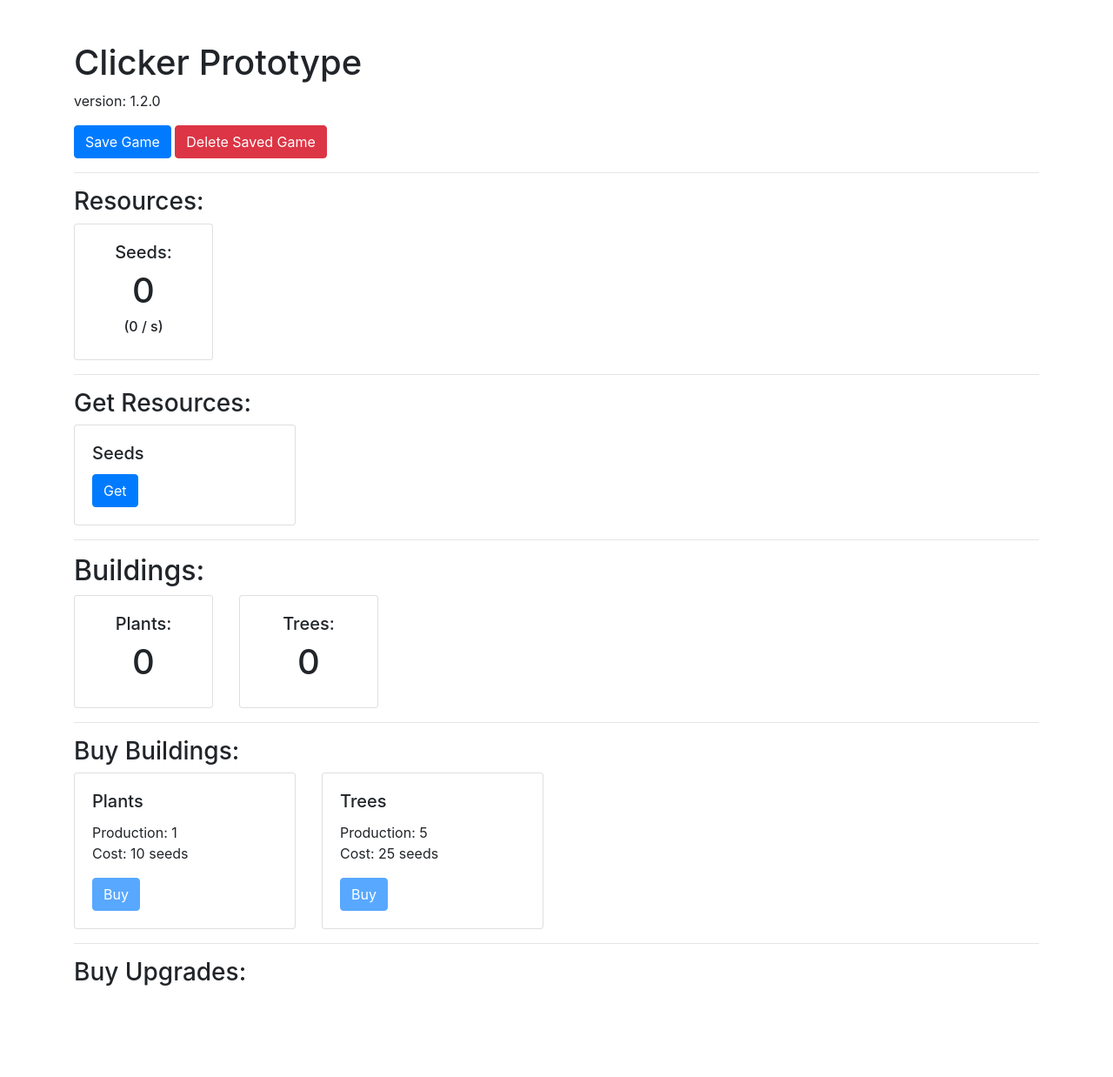
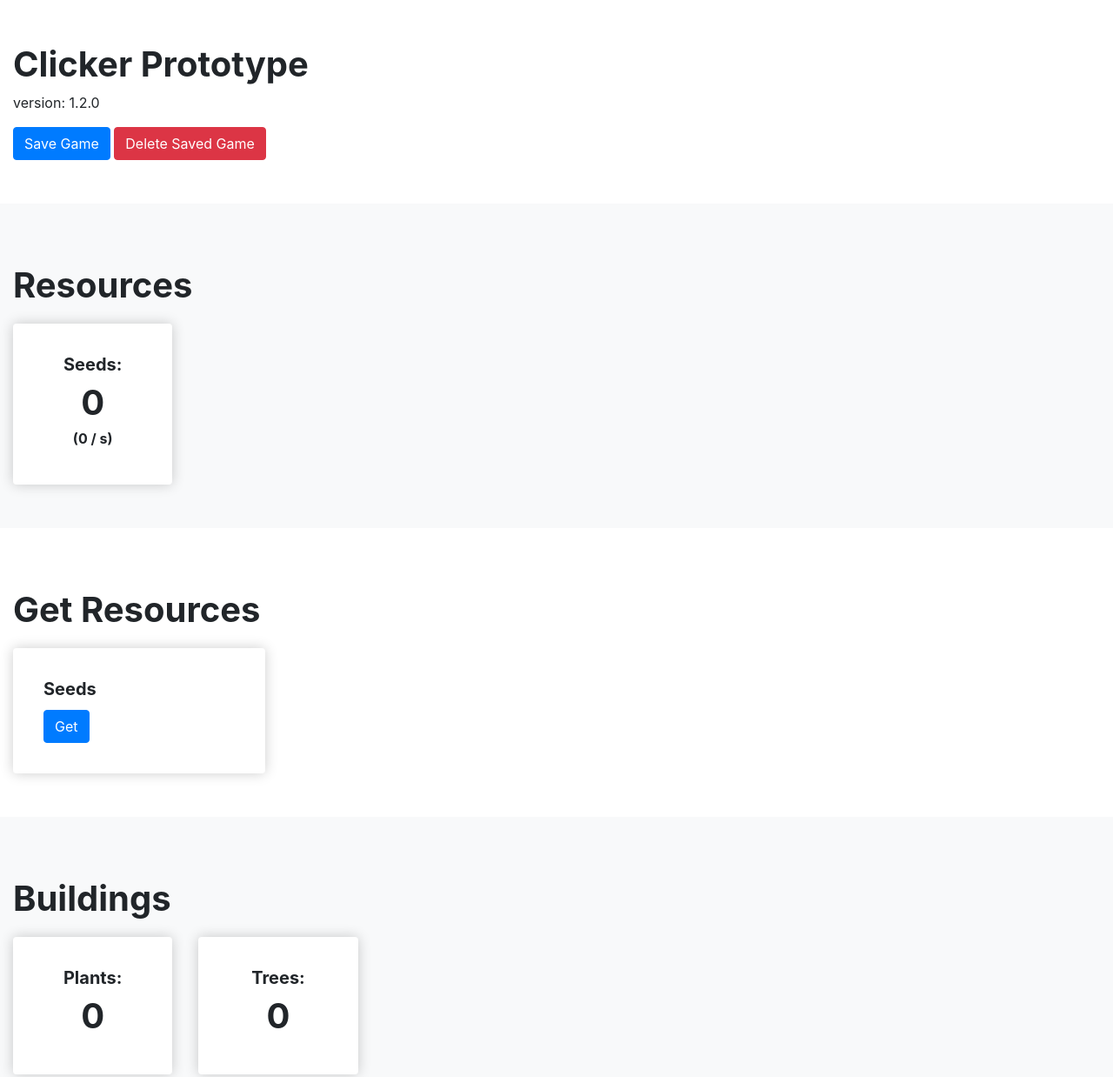
Before and after one commit to bbz0/clicker-game-template, a website: page index.html in a window 1280 px wide. Shown: the top 1238 px of the page at 87% size. Drawn offline with nearby package versions, Linux system fonts and the light colour scheme.

Commit message:
update ui

```diff
--- a/index.html
+++ b/index.html
@@ -3,15 +3,18 @@
 	<head>
 		<meta charset="utf-8">
     	<meta name="viewport" content="width=device-width, initial-scale=1, shrink-to-fit=no">
+    	<link href="https://fonts.googleapis.com/css?family=Roboto:400,700" rel="stylesheet">
 		<link rel="stylesheet" href="https://stackpath.bootstrapcdn.com/bootstrap/4.3.1/css/bootstrap.min.css" integrity="sha384-ggOyR0iXCbMQv3Xipma34MD+dH/1fQ784/j6cY/iJTQUOhcWr7x9JvoRxT2MZw1T" crossorigin="anonymous">
 		<link rel="stylesheet" type="text/css" href="style.css">
 		<title>Clicker Prototype</title>
 	</head>
 	<body>
 
+			<section>
+
 				<div class="container">
 
-			<h1 class="mt-5">Clicker Prototype</h1>
+					<h1>Clicker Prototype</h1>
 					<p>version: 1.2.0</p>
 
 					<div id="message--container"></div>
@@ -20,36 +23,54 @@
 					<button class="btn btn-danger" id="delete--btn">Delete Saved Game</button>
 					<!-- <button class="btn btn-danger" id="reset--btn">Reset Game</button> -->
 
-			<hr>
-			<h3>Resources:</h3>
+				</div>
+
+			</section>
+
+			<section class="bg-light">
+				<div class="container">
+					<h3 class="category">Resources</h3>
 					<div class="row" id="resources--list">
 						<!-- Generated Resource List -->
 					</div>
-			<hr>
+				</div>
+			</section>
 
-			<h3>Get Resources:</h3>
+			<section>
+				<div class="container">
+					<h3 class="category">Get Resources</h3>
 					<div class="row" id="resources--container">
 						<!-- Generated Resource Data -->
 					</div>
+				</div>
+			</section>
 
-			<hr>
-			<h2>Buildings:</h2>
+			<section class="bg-light">
+				<div class="container">
+					<h3 class="category">Buildings</h3>
 					<div class="row" id="buildings--list">
 					<!-- Generated Resource List -->
 					</div>
-			<hr>
-			<h3>Buy Buildings:</h3>
+				</div>
+			</section>
 
+			<section>
+				<div class="container">
+					<h3 class="category">Buy Buildings</h3>
 					<div class="row mb-3" id="buildings--container">
 						<!-- Generated Building Data -->
 					</div>
+				</div>
+			</section>
 
-			<hr>
-			<h3>Buy Upgrades:</h3>
-
+			<section class="bg-light">
+				<div class="container">
+					<h3 class="category">Buy Upgrades</h3>
 					<div class="row mb-3" id="upgrades--container">
 						<!-- Generated Upgrades Data -->
 					</div>
+				</div>
+			</section>
 
 		</div>
 
--- a/style.css
+++ b/style.css
@@ -1,3 +1,31 @@
+html {
+	font-size: 16px;
+	font-family: 'Roboto', sans-serif;
+}
+
+h1, h2, h3, h4, h5, h6 {
+	font-weight: 700;
+}
+
+section {
+	padding: 50px 0;
+}
+
+.category {
+	font-size: 250%;
+	margin: 20px 0;
+}
+
+.container {
+	max-width: 1400px;
+}
+
+.card {
+	border: none;
+	box-shadow: 0 0 15px rgba(0, 0, 0, 0.2);
+	padding: 15px;
+}
+
 .visible--upgrade {
 	visibility: default;
 }
```
Also changed, not shown: dist/index.html, dist/style.css. Lines whose indentation alone changed are shown as unchanged.
